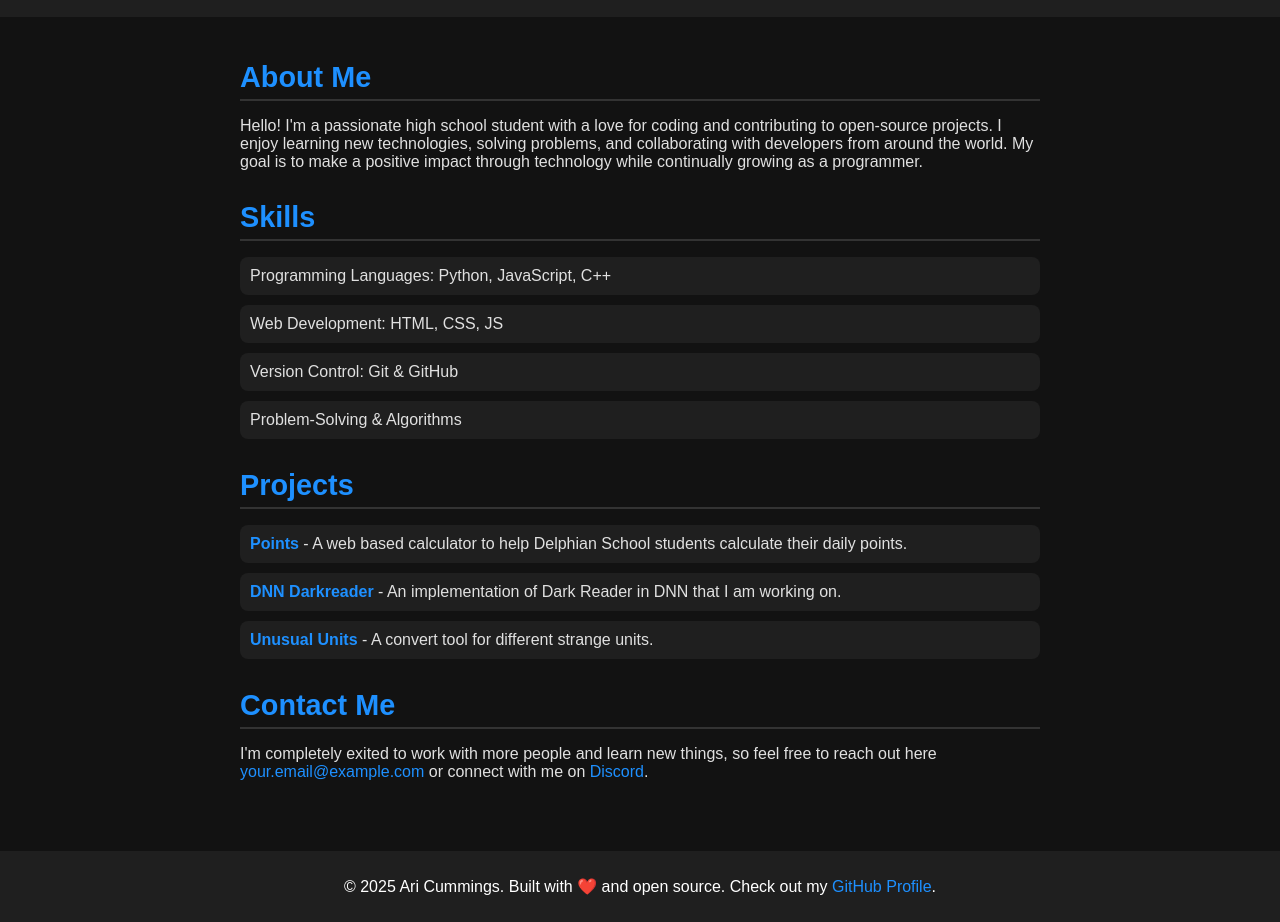
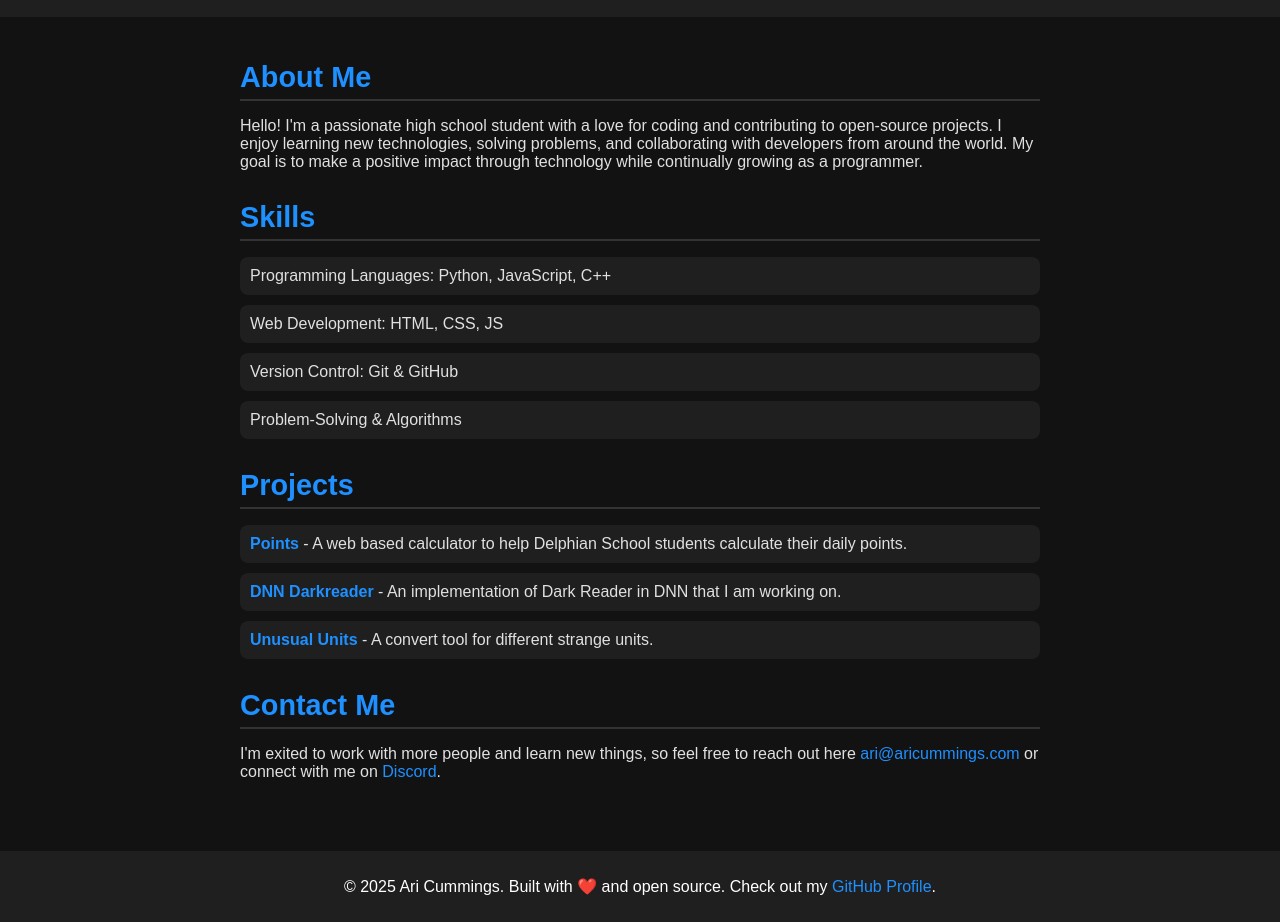
Before and after one commit to ariplayz/ariplayz.github.io, a plain HTML site: page index.html in a window 1280 px wide. Shown: the part 95-1017 px from the top of the page. Drawn offline with Linux system fonts and the light colour scheme.

Commit message:
Updated mailto

```diff
--- a/index.html
+++ b/index.html
@@ -111,8 +111,9 @@
         <section class="contact">
             <h2>Contact Me</h2>
             <p>
-                I'm completely exited to work with more people and learn new things, so feel free to reach out here
-                <a href="ari@aricummings.com">your.email@example.com</a> or connect with me on
+                I'm exited to work with more people and learn new things, so feel free to reach out here
+              <a href="mailto:ari@aricummings.com?subject=Hello%20there&body=I%20wanted%20to%20reach%20out%20to%20you.">ari@aricummings.com</a>
+ or connect with me on
                 <a href="https://discordapp.com/users/708011888486645833" target="_blank">Discord</a>.
             </p>
         </section>
```
